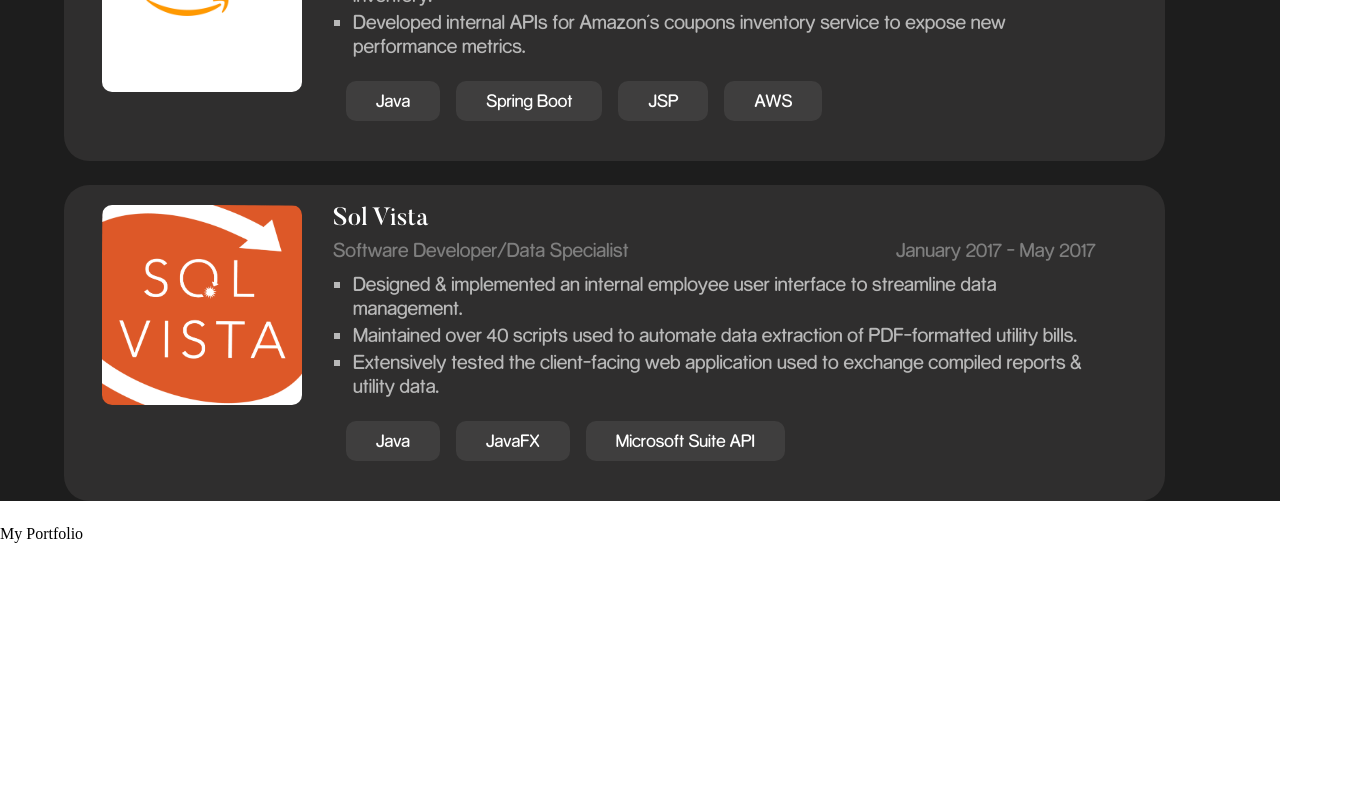
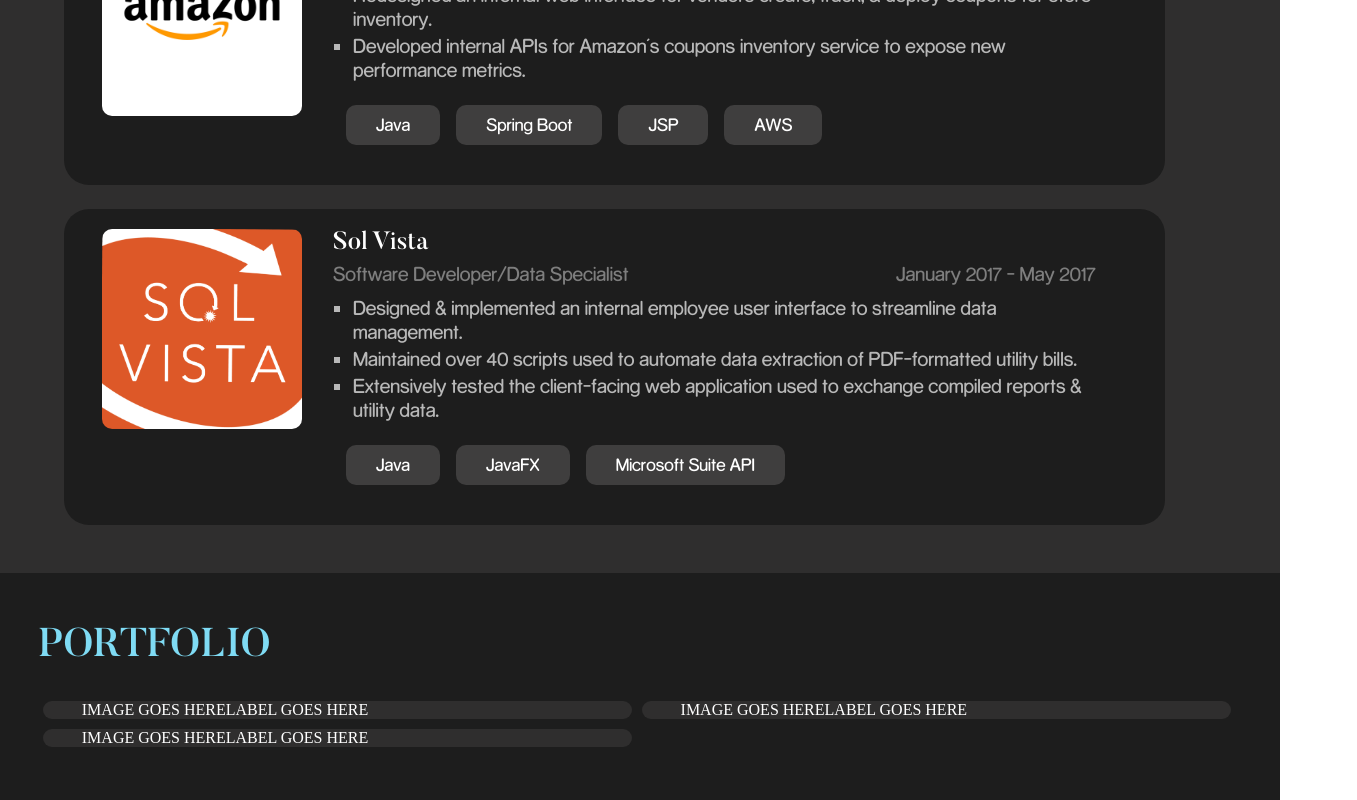
Before and after one commit to mdn1023/MyPortfolio, a React app: page / in a window 1280 px wide. Shown: the part 2539-3339 px from the top of the page, 1357 px wide, since content can reach past the window. Before the commit the page ends 3082 px from the top, so only its background shows below. Built offline with nearby package versions, Linux system fonts and the light colour scheme.

Commit message:
Portfolio stuff

```diff
--- a/src/components/experience.tsx
+++ b/src/components/experience.tsx
@@ -4,9 +4,11 @@
 const Experience: React.FC = () => {
     return (
         <div className="experience-container">
+            <div className='experience-section-container'></div>
             <div className="experience-label">
                 WORK EXPERIENCE
             </div>
+            <div className='experience-section-container'>
                 <div className="experience-section">
                     <div className='experience-inner-container'>
                         <img src='../../images/experience_logos/rocketcooks.png' className='experience-logo'></img>
@@ -56,6 +58,8 @@
                         </div>
                     </div>
                 </div>
+            </div>
+            <div className='experience-section-container'>
                 <div className="experience-section">
                     <div className='experience-inner-container'>
                         <img src='../../images/experience_logos/bah.png' className='experience-logo'></img>
@@ -113,6 +117,8 @@
                         </div>
                     </div>
                 </div>
+            </div>
+            <div className='experience-section-container'>
                 <div className="experience-section">
                     <div className='experience-inner-container'>
                         <img src='../../images/experience_logos/twitch.png' className='experience-logo'></img>
@@ -163,6 +169,8 @@
                         </div>
                     </div>
                 </div>
+            </div>
+            <div className='experience-section-container'>
                 <div className="experience-section">
                     <div className='experience-inner-container'>
                         <img src='../../images/experience_logos/amazon.png' className='experience-logo'></img>
@@ -201,6 +209,8 @@
                         </div>
                     </div>
                 </div>
+            </div>
+            <div className='experience-section-container'>
                 <div className="experience-section">
                     <div className='experience-inner-container'>
                         <img src='../../images/experience_logos/solvista.png' className='experience-logo'></img>
@@ -238,6 +248,8 @@
                     </div>
                 </div>
             </div>
+            <div className='experience-section-container'></div>
+        </div>
     );
 }
 
--- a/src/components/portfolio.tsx
+++ b/src/components/portfolio.tsx
@@ -1,9 +1,40 @@
 import React from 'react';
+import '../css/portfolio.css';
 
 const Portfolio: React.FC = () => {
     return (
-        <div>
-            My Portfolio
+        <div className="portfolio-container">
+            <div className='portfolio-section-container'></div>
+            <div className="portfolio-label">
+                PORTFOLIO
+            </div>
+            <div className='portfolio-section-container'>
+                <div className="portfolio-item">
+                    <div className="portfolio-item-content inner">
+                        IMAGE GOES HERE
+                    </div>
+                    <div className="portfolio-item-label inner">
+                        LABEL GOES HERE
+                    </div>
+                </div>
+                <div className="portfolio-item">
+                    <div className="portfolio-item-content inner">
+                        IMAGE GOES HERE
+                    </div>
+                    <div className="portfolio-item-label inner">
+                        LABEL GOES HERE
+                    </div>
+                </div>
+                <div className="portfolio-item">
+                    <div className="portfolio-item-content inner">
+                        IMAGE GOES HERE
+                    </div>
+                    <div className="portfolio-item-label inner">
+                        LABEL GOES HERE
+                    </div>
+                </div>
+            </div>
+            <div className='portfolio-section-container'></div>
         </div>
     );
 }
--- a/src/css/experience.css
+++ b/src/css/experience.css
@@ -1,6 +1,6 @@
 .experience-container {
     padding-top: 2%;
-    background-color: #1D1D1D;
+    background-color: #2f2e2e;
     /* height: 100%; */
     color: white;
 }
@@ -11,24 +11,27 @@
     padding-bottom: 2%;
     display: flex;
     flex-direction: row;
-    background-color: #1D1D1D;
+    background-color: #2f2e2e;
     color: #7FDBF4;
     font-family: 'Butler Medium';
     font-size: 40px;
 }
 
+.experience-section-container {
+    padding-bottom: 3vh;
+}
 
 .experience-section {
     padding-left: 3%;
     padding-right: 3%;
-    margin-bottom: 3vh;
+    /* margin-bottom: 3vh; */
     display: flex;
     flex-direction: row;
-    background-color: #2f2e2e;
+    background-color: #1D1D1D;
     height: auto;
     width: 80vw;
     color: white;
-    border: 2 solid #2f2e2e;
+    border: 2 solid #1D1D1D;
     border-radius: 25px;
     margin-left: 5vw;
     margin-right: 5vw;
--- /dev/null
+++ b/src/css/portfolio.css
@@ -0,0 +1,47 @@
+* { margin: 0; padding: 0; }
+
+.portfolio-container {
+    padding-top: 2%;
+    background-color: #1D1D1D;
+    /* height: 100%; */
+    color: white;
+}
+
+.portfolio-label {
+    padding-left: 3%;
+    padding-right: 3%;
+    padding-bottom: 2%;
+    display: flex;
+    flex-direction: row;
+    background-color: #1D1D1D;
+    color: #7FDBF4;
+    font-family: 'Butler Medium';
+    font-size: 40px;
+}
+
+.portfolio-section-container {
+    padding-bottom: 3vh;
+    display: flex;
+    flex-wrap: wrap;
+    width: 100%;
+    padding-left: 3%;
+    padding-right: 3%;
+}
+
+.portfolio-item {
+    padding-left: 3%;
+    padding-right: 3%;
+    margin: 5px;
+    display: flex;
+    background-color: #2f2e2e;
+    height: auto;
+    width: 40vw;
+    color: white;
+    border: 2 solid #2f2e2e;
+    border-radius: 25px;
+    position: relative;
+}
+
+.inner {
+    position: relative;
+}
```
Lines whose indentation alone changed are shown as unchanged.
